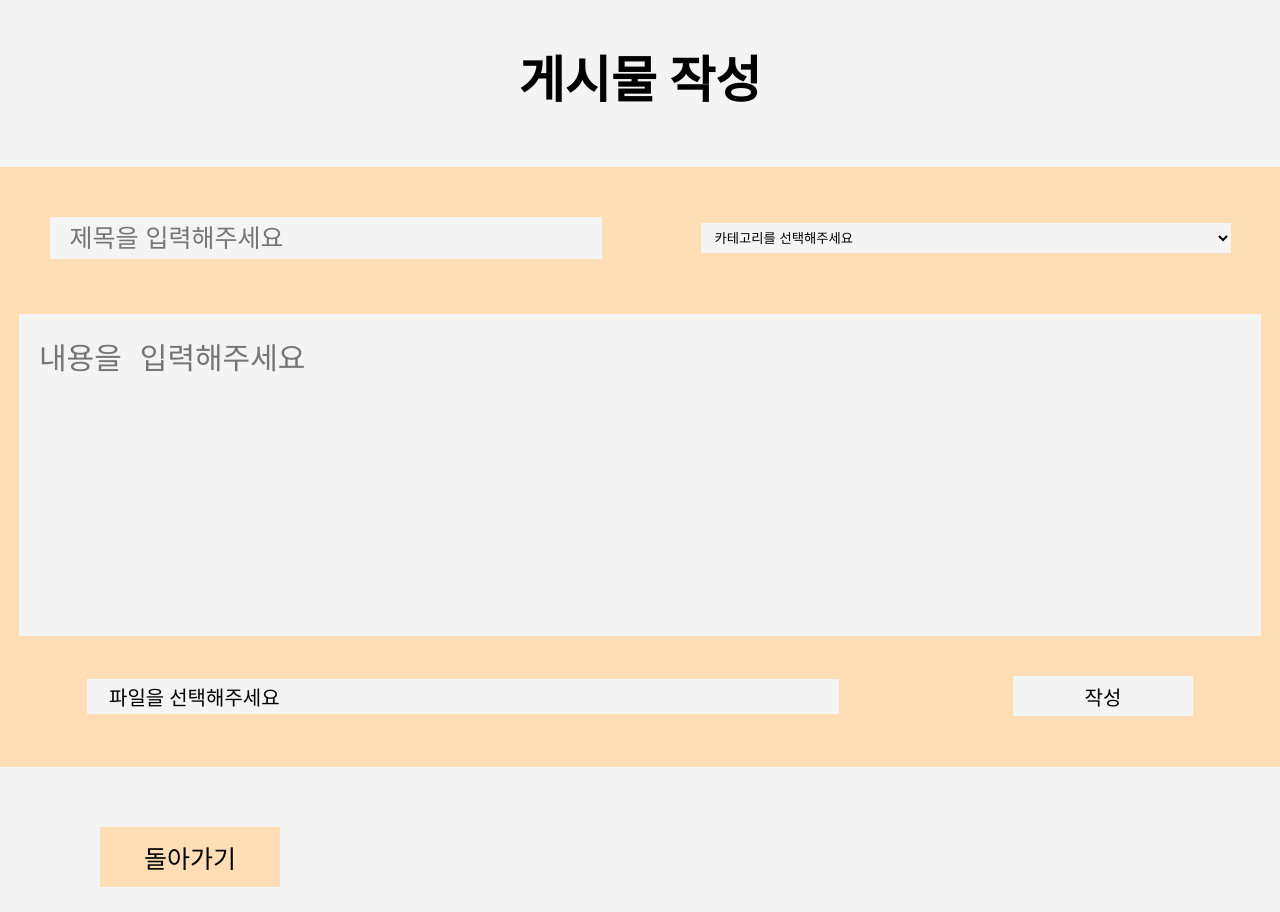
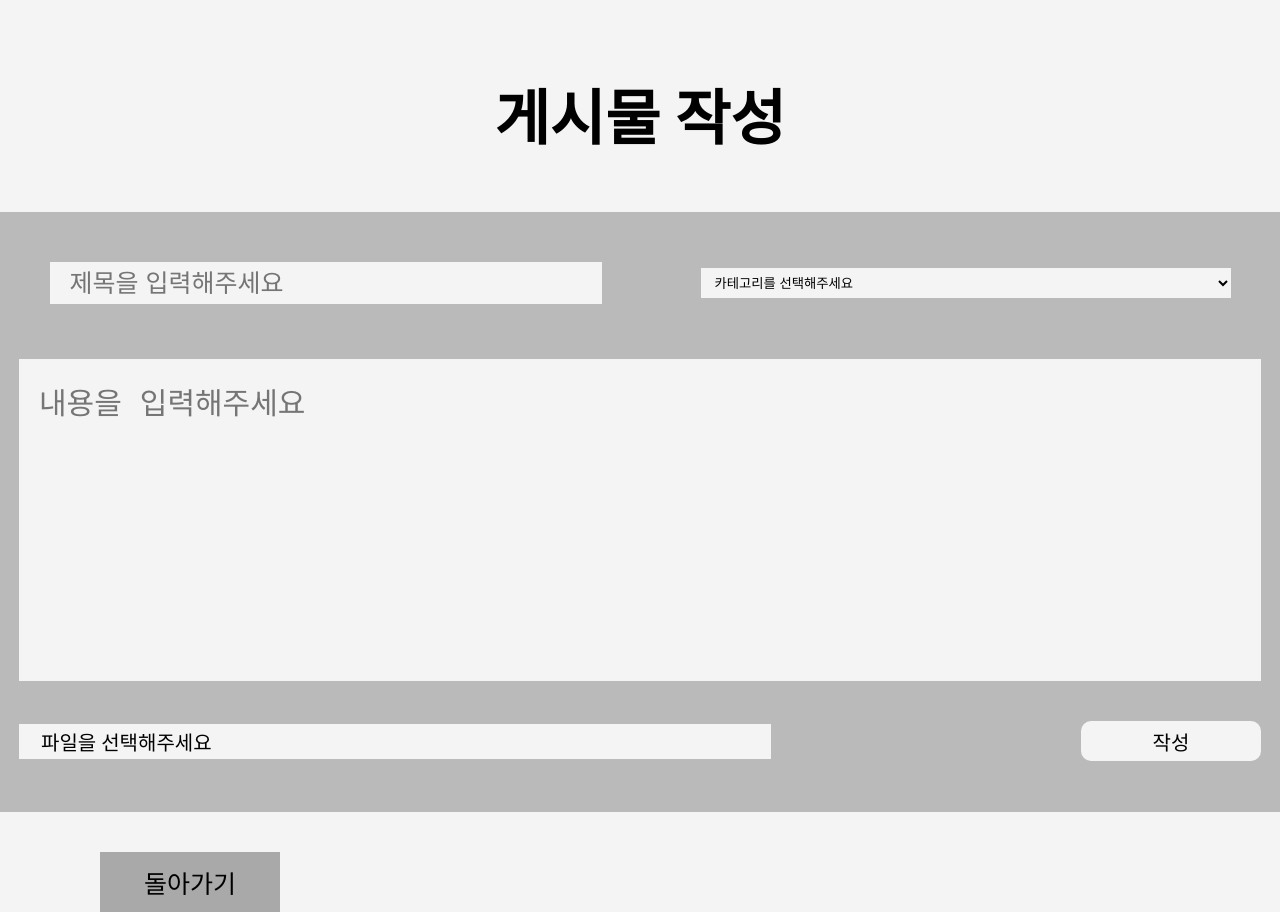
Before and after one commit to Sushi-blog/front-end, a React (Create React App) app in the folder sushi-blog/: page /write/post in a window 1280 px wide. Before the commit the page ends 887 px from the top, so only its background shows below. Built offline with nearby package versions, Linux system fonts and the light colour scheme.

Commit message:
CAHNGE: 디자인 전부 수정 및 코드 최적화

```diff
--- a/sushi-blog/src/components/MAIN/leftContent/styles.js
+++ b/sushi-blog/src/components/MAIN/leftContent/styles.js
@@ -63,6 +63,10 @@ export const WritePostBtn = styled.button`
     margin-top: 55px;
     background-color: rgba(0, 0, 0, 0.3);
     border: none;
+
+    :hover{
+        background-color: rgba(0, 0, 0, 0.5);
+    }
 `
 
 export const FixContainer = styled.div`
--- /dev/null
+++ b/sushi-blog/src/components/MAIN/modals/postDetail/postDetail.js
@@ -0,0 +1,12 @@
+import React from "react";
+import * as s from './styles';
+
+const PostDetail = () => {
+  return(
+    <>
+      <p>asdsadfsd</p>
+    </>
+  )
+}
+
+export default PostDetail;
--- a/sushi-blog/src/components/MAIN/rightContent/mainRightContent.js
+++ b/sushi-blog/src/components/MAIN/rightContent/mainRightContent.js
@@ -1,35 +1,25 @@
-import React from 'react';
+import React, { useState } from 'react';
 import * as s from './style';
+import PostDetail from '../modals/postDetail/postDetail';
+import PostContainer from './postContainer/PostContainer';
 
 const MainRightContent = () => {
+    const [postDetail, setPostDetail] = useState(false);
+
     return (
         <>
+            {postDetail ? <PostDetail setPostDetail={postDetail}></PostDetail> : null}
             <s.MainContainer>
                 <s.ExplanaitionDiv>
                     <p>카테고리</p>
                     <p>제목</p>
                     <p>작성일</p>
                 </s.ExplanaitionDiv>
-                <s.PostContainer>
-                    <s.Category>[카테고리1]</s.Category>
-                    <s.Title>이승윤 오늘은 디자인을 하다</s.Title>
-                    <s.CreateDate>2021-02-23</s.CreateDate>
-                </s.PostContainer>
-                <s.PostContainer>
-                    <s.Category>[카테고리1]</s.Category>
-                    <s.Title>이승윤 오늘은 디자인을 하다</s.Title>
-                    <s.CreateDate>2021-02-23</s.CreateDate>
-                </s.PostContainer>
-                <s.PostContainer>
-                    <s.Category>[카테고리1]</s.Category>
-                    <s.Title>이승윤 오늘은 디자인을 하다</s.Title>
-                    <s.CreateDate>2021-02-23</s.CreateDate>
-                </s.PostContainer>
-                <s.PostContainer>
-                    <s.Category>[카테고리1]</s.Category>
-                    <s.Title>이승윤 오늘은 디자인을 하다</s.Title>
-                    <s.CreateDate>2021-02-23</s.CreateDate>
-                </s.PostContainer>
+                {[...Array(5)].map((v, index) => {
+                    return(
+                        <PostContainer></PostContainer>
+                    )
+                })}
                 <s.PageList>
                     <s.PageNumber>&lt;</s.PageNumber>
                     <s.PageNumber><b>1</b></s.PageNumber>
--- /dev/null
+++ b/sushi-blog/src/components/MAIN/rightContent/postContainer/PostContainer.js
@@ -0,0 +1,20 @@
+import React, {memo} from 'react';
+import * as s from './styles';
+
+const PostContainer = memo((props) => {
+
+
+  const onClickPost = () => {
+    console.log(props.setPostDetail);
+  };
+
+  return (
+    <s.PostContainer onClick= {onClickPost}>
+        <s.Category>[카테고리1]</s.Category>
+        <s.Title>이승윤 오늘은 디자인을 하다</s.Title>
+        <s.CreateDate>2021-02-23</s.CreateDate>
+    </s.PostContainer>
+  );
+});
+
+export default PostContainer;
--- /dev/null
+++ b/sushi-blog/src/components/MAIN/rightContent/postContainer/styles.js
@@ -0,0 +1,27 @@
+import styled from 'styled-components';
+
+export const PostContainer= styled.div`
+    cursor: pointer;
+    margin-top: 33px;
+    width: 100%;
+    font-size: 30px;
+    text-align: center;
+    display: flex;
+    justify-content: space-evenly;
+`
+
+export const Category = styled.span`
+    width: 200px;
+    margin-left: 10px;
+    font-weight: bold;
+`
+
+export const Title = styled.span`
+    width: 450px;
+`
+
+
+export const CreateDate = styled.span`
+    margin-left: -9px;
+    width: 170px;
+`
--- a/sushi-blog/src/components/WRITEPOST/styles.js
+++ b/sushi-blog/src/components/WRITEPOST/styles.js
@@ -1,11 +1,11 @@
 import styled from 'styled-components';
-import {baseColor} from '../../style/index';
+import {baseColor, modalColor2} from '../../style/index';
 
 export const Title = styled.p`
     text-align:center;
-    font-size: 50px;
+    font-size: 60px;
     font-weight: bold;
-    margin-top: 40px;
+    margin-top: 70px;
     margin-bottom: 0;
 `
 
@@ -18,7 +18,7 @@ export const CenterContainer = styled.div`
 export const WritePostContainer = styled.div`
     width: 1400px;
     height: 600px;
-    background-color: #FFDDB5;
+    background-color: ${modalColor2};
 `
 
 export const WriteHeader = styled.div`
@@ -64,10 +64,14 @@ export const ContentContainer = styled.textarea`
 `
 
 export const WriteFooter = styled.div`
+    width: 1242px;
     margin-top: 40px;
     display: flex;
     align-items: center;
-    justify-content: space-around;
+    justify-content: space-between;
+    position: relative;
+    left: 50%;
+    transform:  translateX(-50%);
     .input{
         width: 730px;
         height: 35px;
@@ -91,19 +95,20 @@ export const WriteBtn = styled.button`
     background-color: ${baseColor};
     border: none;
     outline: none;
+    border-radius: 10px;
 `
 
 export const BackPageBtn = styled.button`
     width: 180px;
     height: 60px;
-    background: #FFDDB5;
+    background: #A9A9A9;
     font-size: 25px;
     border:none;
     outline: none;
     margin-left: 100px;
-    margin-top: 60px;
+    margin-top: 40px;
 
     :hover{
-        background: #FDB968;
+        background: #696969;
     }
 `
```
Also changed, not shown: sushi-blog/src/components/MAIN/modals/postDetail/styles.js (added).
